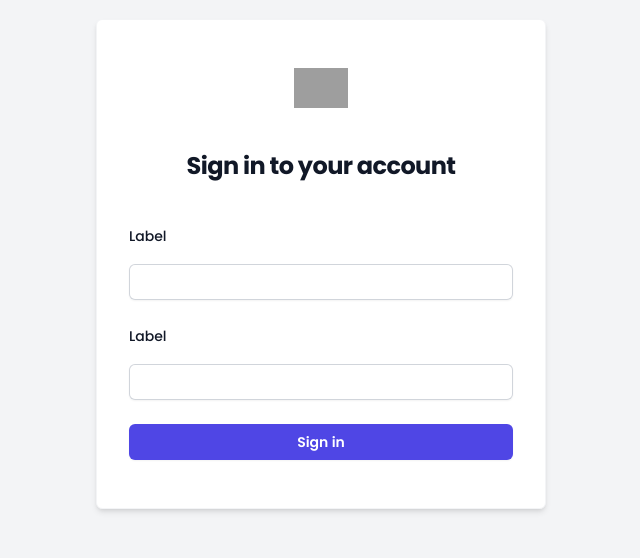
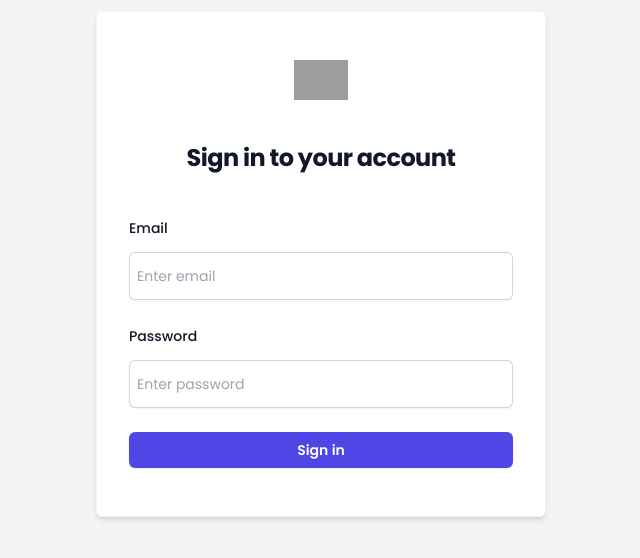
Before and after one commit to Andrewkizito/svelte-app-blog-app, a SvelteKit app: page / in a window 1280 px wide. Shown: the part 136-694 px from the top of the page, without its empty margins (319-959 px from the left). Built offline with nearby package versions, Linux system fonts and the light colour scheme; grey boxes are pictures that could not be loaded.

Commit message:
feat: added input

```diff
--- a/src/components/ui/input.svelte
+++ b/src/components/ui/input.svelte
@@ -1,35 +1,23 @@
-<script>
-    /**
-     * @typedef {{
-     *   label: string,
-     *   type: string,
-     *   required: boolean,
-     *   placeholder: string
-     * }} Props
-     * @param {Props} props
-     */
-    export const props = {
-        label: 'Label',
-        type: 'text',
-        required: false,
-        placeholder: ''
-    };
+<script lang="ts">
+	import type { HTMLInputAttributes } from 'svelte/elements';
+
+	export let label: string;
+	export let inputProps: HTMLInputAttributes;
+    export let onValueChange: (value: string) => void
+
+    function handleInputChange(e: any){
+        inputProps.value = e
+        onValueChange(e)
+    }
 </script>
 
-<div class="flex flex-col gap-2">
-    <label for="input" class="block text-sm font-medium leading-6 text-gray-900">{props.label}</label>
-    <div class="mt-2">
-        <input
-            id="input"
-            name="input"
-            type={props.type}
-            required={props.required}
-            placeholder={props.placeholder}
-            class="block px-2 w-full rounded-md border-0 py-1.5 text-gray-900 shadow-sm ring-1 ring-inset ring-gray-300 placeholder:text-gray-400 focus:ring-2 focus:ring-inset focus:ring-indigo-600 sm:text-sm sm:leading-6"
-        />
-    </div>
+<div class="flex flex-col gap-1">
+	<label for="input" class="block text-sm font-medium leading-6 text-gray-900">{label}</label>
+	<div class="mt-2">
+		<input
+			class="block px-2 w-full rounded-md border-0 py-3 text-gray-900 shadow-sm ring-1 ring-inset ring-gray-300 placeholder:text-gray-400 focus:ring-2 focus:ring-inset focus:ring-indigo-600 sm:text-sm sm:leading-6"
+			{...inputProps}
+            on:input={(e) => handleInputChange(e.currentTarget.value)}
+		/>
+	</div>
 </div>
-
-<style>
-    /* You can add any custom styles here */
-</style>
```
